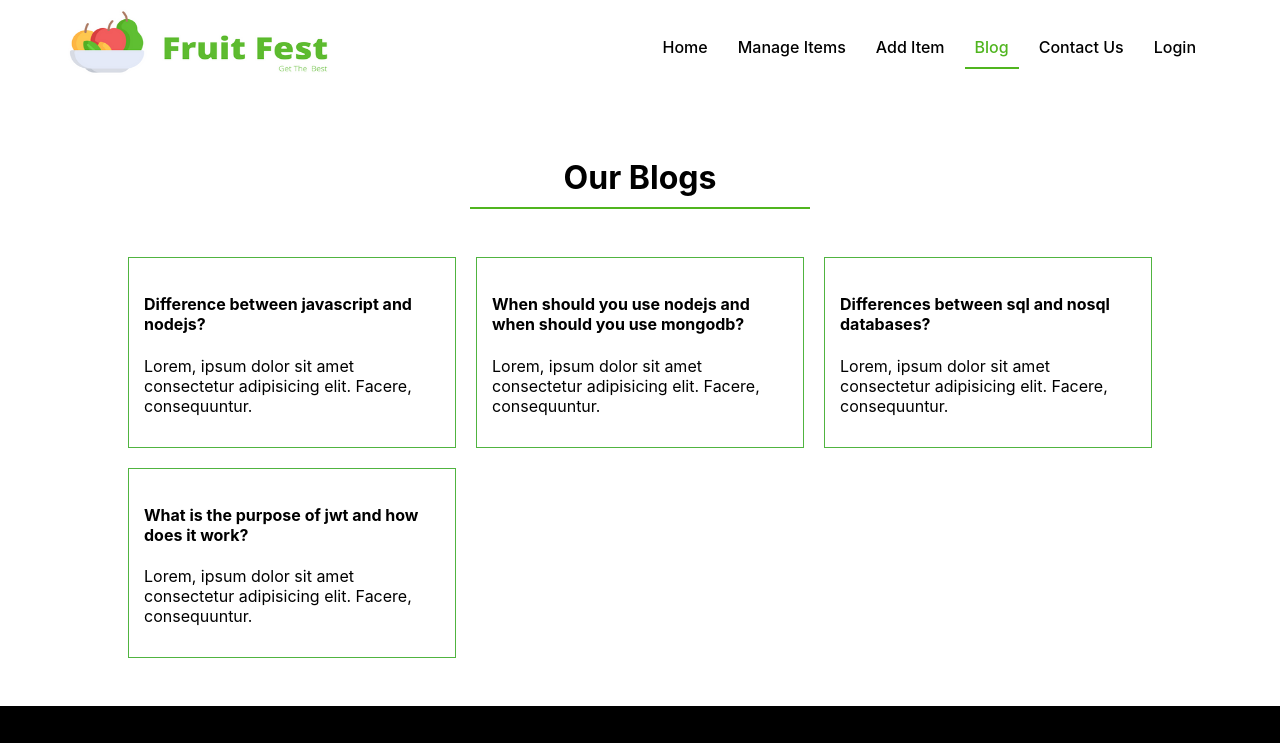
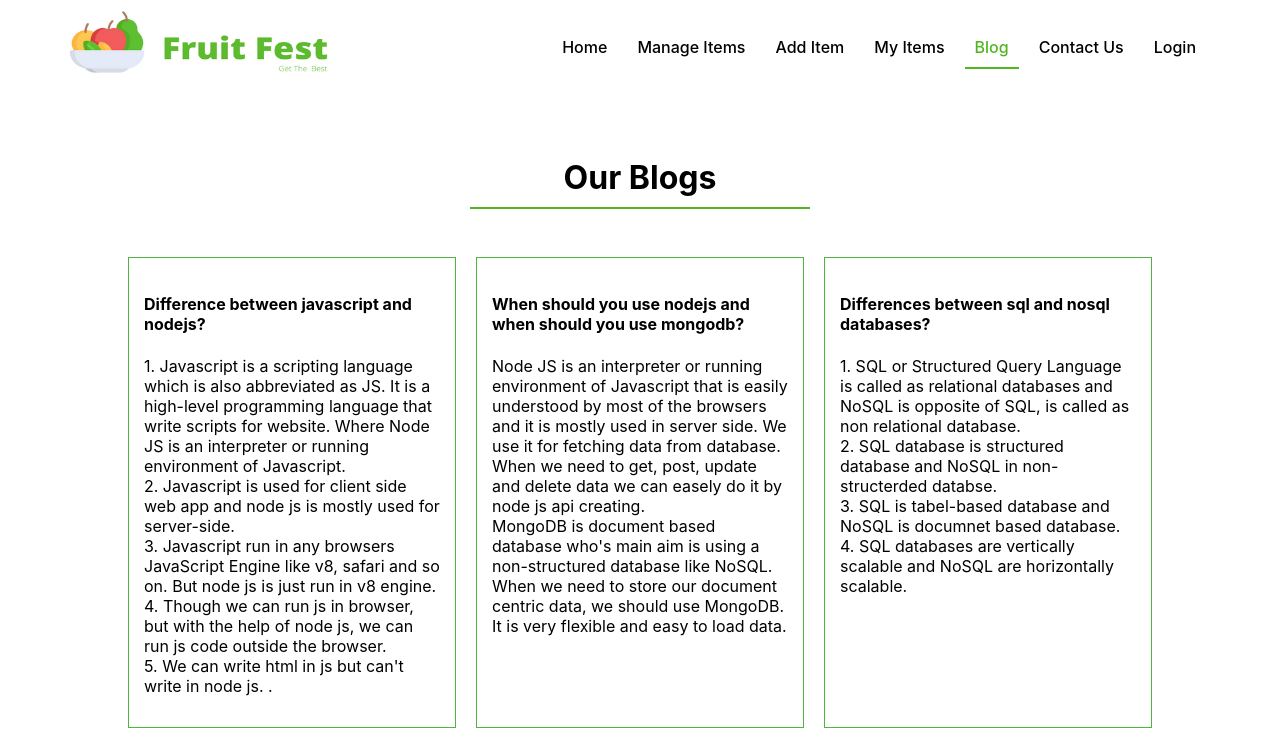
Before and after one commit to shakerscode/fruit-fest-web-app, a React (Create React App) app: page /blog in a window 1280 px wide. Shown: the top 743 px of the page. Built offline with nearby package versions, Linux system fonts and the light colour scheme; no server answers.

Commit message:
blogs three qs is answered

```diff
--- a/src/component/AddItems/AddItems.js
+++ b/src/component/AddItems/AddItems.js
@@ -1,6 +1,7 @@
 import React from 'react';
 import { useAuthState } from 'react-firebase-hooks/auth';
 import { useForm } from "react-hook-form";
+import toast from 'react-hot-toast';
 import auth from '../../firebase.init';
 import './AddItems.css'
 
@@ -25,6 +26,7 @@ const AddItems = () => {
         })
         }
         e.target.reset()
+        toast.success('Successfully added item', {id: 'Successfully added'})
     };
     return (
         <div className='add-item-sec'>
--- a/src/component/Blog/Blog.js
+++ b/src/component/Blog/Blog.js
@@ -8,22 +8,35 @@ const Blog = () => {
             <div className='blog-section'>
                 <div className='blog'>
                     <h4>Difference between javascript and nodejs?</h4>
-                    <p className='blog-answer'>Lorem, ipsum dolor sit amet consectetur adipisicing elit. Facere, consequuntur.</p>
+                    <p className='blog-answer'>
+                        1. Javascript is a scripting language which is also abbreviated as JS. It is a high-level programming language that write scripts for website. Where Node JS is an interpreter or running environment of Javascript. <br />
+                        2. Javascript is used for client side web app and node js is mostly used for server-side. <br />
+                        3. Javascript run in any browsers JavaScript Engine like v8, safari and so on. But node js is just run in v8 engine. <br />
+                        4. Though we can run js in browser, but with the help of node js, we can run js code outside the browser. <br />
+                        5. We can write html in js but can't write in node js. .</p>
                 </div>
                 <div className='blog'>
                     <h4>When should you use nodejs and when should you use mongodb?</h4>
-                    <p className='blog-answer'>Lorem, ipsum dolor sit amet consectetur adipisicing elit. Facere, consequuntur.</p>
+                    <p className='blog-answer'>Node JS is an interpreter or running environment of Javascript that is easily understood by most of the browsers and it is mostly used in server side. We use it for fetching data from database. When we need to get, post, update and delete data we can easely do it by node js api creating.
+                        <br />
+                        MongoDB is document based database who's main aim is using a non-structured database like NoSQL. When we need to store our document centric data, we should use MongoDB. It is very flexible and easy to load data. </p>
                 </div>
                 <div className='blog'>
                     <h4>Differences between sql and nosql databases?</h4>
-                    <p className='blog-answer'>Lorem, ipsum dolor sit amet consectetur adipisicing elit. Facere, consequuntur.</p>
+                    <p className='blog-answer'>1. SQL or Structured Query Language is called as relational databases and NoSQL is opposite of SQL, is called as non relational database.
+                        <br />
+                        2. SQL database is structured database and NoSQL in non-structerded databse.
+                        <br />
+                        3. SQL is tabel-based database and NoSQL is documnet based database.
+                        <br />
+                        4. SQL databases are vertically scalable and NoSQL  are horizontally scalable.</p>
                 </div>
                 <div className='blog'>
                     <h4>What is the purpose of jwt and how does it work?</h4>
                     <p className='blog-answer'>Lorem, ipsum dolor sit amet consectetur adipisicing elit. Facere, consequuntur.</p>
                 </div>
             </div>
-        </div>
+        </div >
     );
 };
 
--- a/src/component/ManageFruit/ManageFruit.js
+++ b/src/component/ManageFruit/ManageFruit.js
@@ -1,13 +1,11 @@
 import React from 'react';
 import './ManageFruit.css'
 import { XCircleIcon } from '@heroicons/react/solid';
-import { useNavigate } from 'react-router-dom';
 
 const ManageFruit = ({fruit, handleItemDelete}) => {
-    const navigate = useNavigate()
     const {_id, name, price, quantity, supplierName, image } = fruit;
     return (
-        <div onClick={()=>navigate(`/inventory/${_id}`)} className='manage-all-fruits'>
+        <div  className='manage-all-fruits'>
             <img src={image} alt="" width={'60px'}/>
             <h6>{_id}</h6>
             <p>{name}</p>
--- a/src/component/Shared/Navbar/Navbar.js
+++ b/src/component/Shared/Navbar/Navbar.js
@@ -31,12 +31,12 @@ const Navbar = () => {
                         <CustomLink to="/home">Home</CustomLink>
                         <CustomLink to="/manage-inventory">Manage Items</CustomLink>
                         <CustomLink to="/add-item">Add Item</CustomLink>
+                        <CustomLink to="/my-item">My Items</CustomLink>
                         <CustomLink to="/blog">Blog</CustomLink>
                         <CustomLink to="/contact-us">Contact Us</CustomLink>
                         {
                             user ?
                                 <>
-                                    <CustomLink to="/my-item">My Items</CustomLink>
                                     <CustomLink onClick={signOutUser} to="/login">Log Out</CustomLink>
                                     <p>{user.displayName}</p>
                                 </>
```
